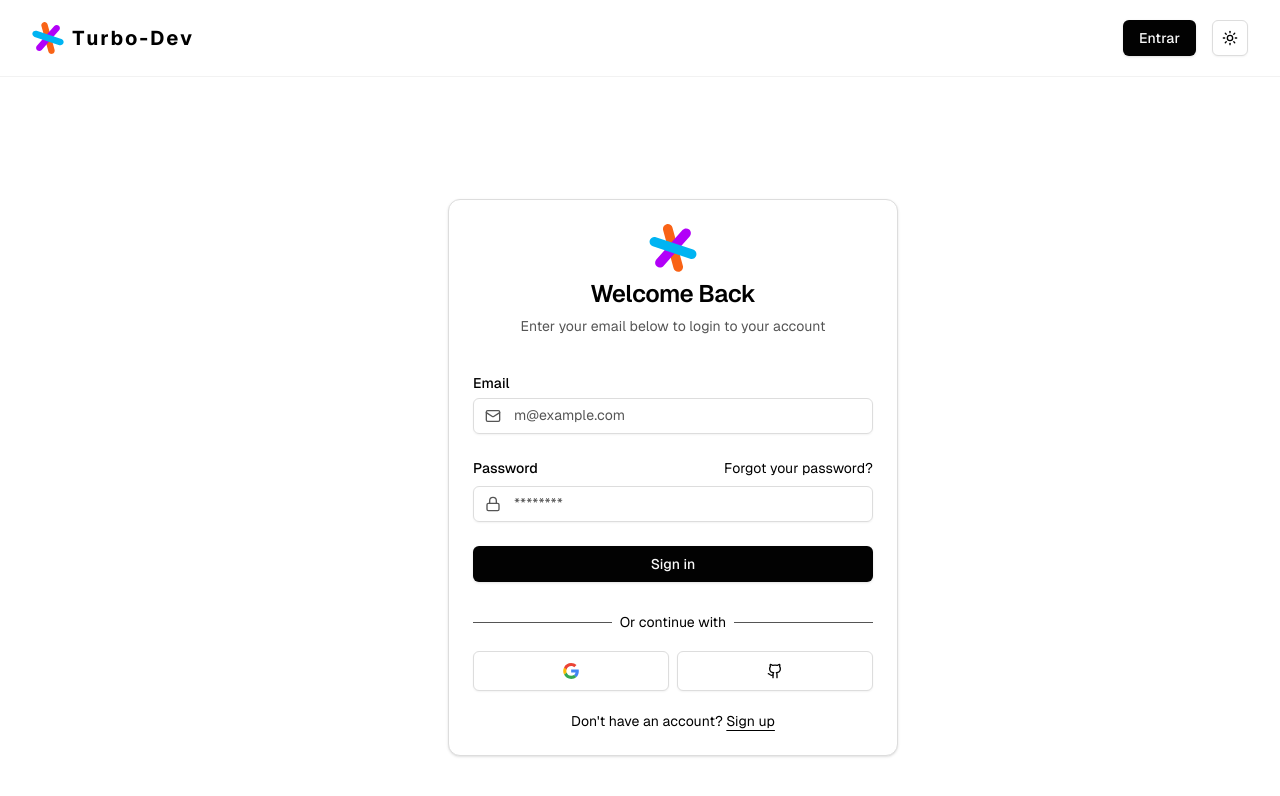
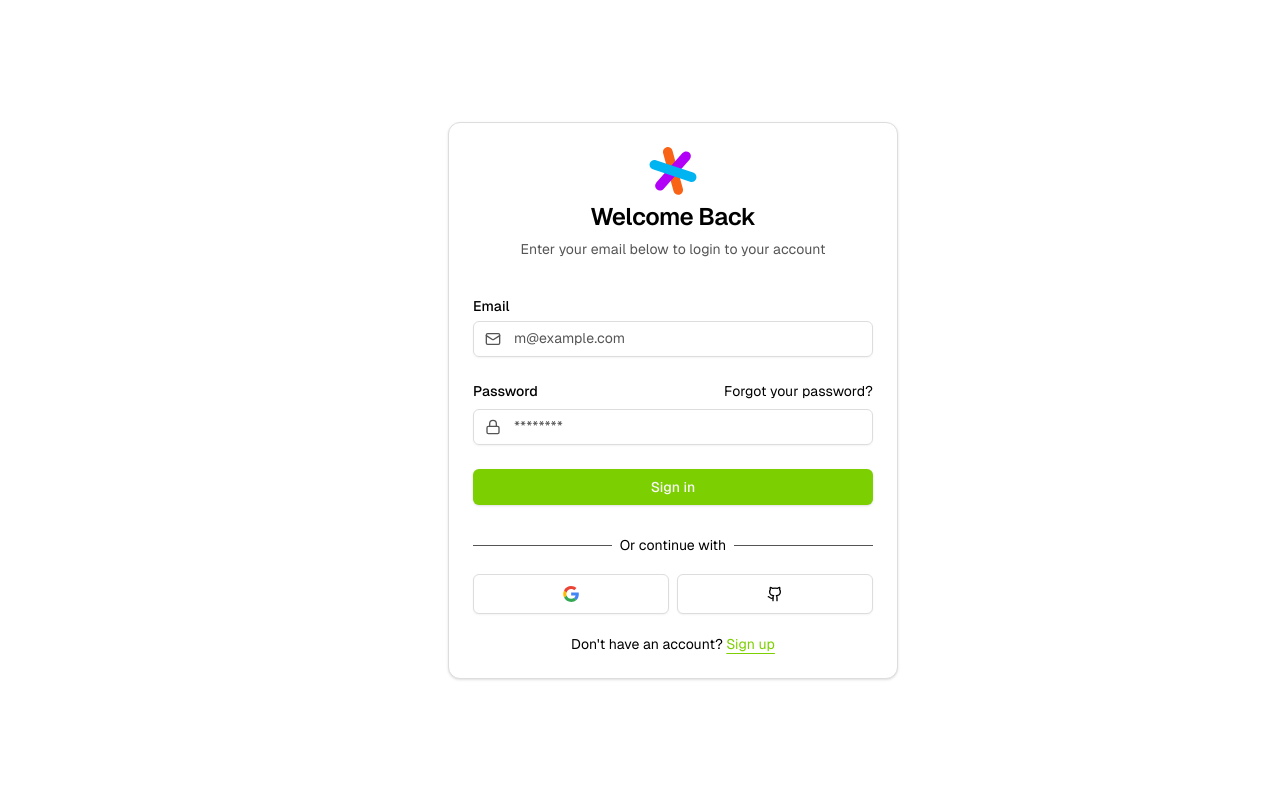
Before and after one commit to jsgarcia-dev/monorepo, a Next.js app in the folder apps/web/: page /auth/sign-in in a window 1280 px wide. Shown: the top 796 px of the page. Built offline with nearby package versions, Linux system fonts and the light colour scheme; what @repo/database would draw is missing.

Commit message:
style: update ui elements and layout in auth and settings pages

```diff
--- a/apps/web/app/(protected)/settings/page.tsx
+++ b/apps/web/app/(protected)/settings/page.tsx
@@ -4,7 +4,7 @@ import { Button } from '@/components/ui/button';
 export default async function SettingsPage() {
   const session = await auth();
   return (
-    <div>
+    <div className="flex flex-col gap-4 p-12">
       Settings Page
       <pre>{JSON.stringify(session)}</pre>
       <form
--- a/apps/web/app/layout.tsx
+++ b/apps/web/app/layout.tsx
@@ -4,7 +4,6 @@ import './globals.css';
 
 import { ThemeProvider } from '@/components/general/theme-provider';
 import TopLoader from '@/components/top-loader';
-import { NavBar } from '@/components/general/nav-bar';
 
 const geistSans = localFont({
   src: './fonts/GeistVF.woff',
@@ -40,7 +39,6 @@ export default function RootLayout({
           enableSystem
           disableTransitionOnChange
         >
-          <NavBar />
           <TopLoader />
           {children}
         </ThemeProvider>
--- a/apps/web/components/auth/signin-form.tsx
+++ b/apps/web/components/auth/signin-form.tsx
@@ -67,7 +67,10 @@ export function SignInForm({ className, ...props }: React.ComponentPropsWithoutR
               </div>
               {formState?.error && <FormError message={formState.error} />}
               {formState?.success && <FormSuccess message={formState.success} />}
-              <Button type="submit" className="w-full">
+              <Button
+                type="submit"
+                className="custom:text-white custom:font-medium w-full bg-lime-500 text-sm hover:bg-lime-500/60"
+              >
                 {isPending ? 'Signing in...' : 'Sign in'}
               </Button>
               <div className="-mb-3 flex items-center justify-center overflow-hidden">
@@ -79,7 +82,7 @@ export function SignInForm({ className, ...props }: React.ComponentPropsWithoutR
             </div>
             <div className="mt-5 text-center text-sm">
               Don&apos;t have an account?{' '}
-              <Link href="/auth/sign-up" className="underline underline-offset-4">
+              <Link href="/auth/sign-up" className="text-lime-500 underline underline-offset-4">
                 Sign up
               </Link>
             </div>
--- a/apps/web/components/auth/signup-form.tsx
+++ b/apps/web/components/auth/signup-form.tsx
@@ -77,17 +77,14 @@ export function SignUpForm({ className, ...props }: React.ComponentPropsWithoutR
               {formState?.error && <FormError message={formState.error} />}
               <Button
                 type="submit"
-                className="custom:bg-lime-500/80 custom:text-white custom:font-medium custom:hover:bg-lime-500/40 w-full text-sm"
+                className="custom:text-white custom:font-medium w-full bg-lime-500 text-sm hover:bg-lime-500/60"
               >
                 {isPending ? 'Criando conta...' : 'Criar conta'}
               </Button>
             </div>
             <div className="mt-5 text-center text-sm">
               Já tem uma conta?{' '}
-              <Link
-                href="/auth/sign-in"
-                className="custom:text-lime-500 underline underline-offset-4"
-              >
+              <Link href="/auth/sign-in" className="text-lime-500 underline underline-offset-4">
                 Entrar
               </Link>
             </div>
```
